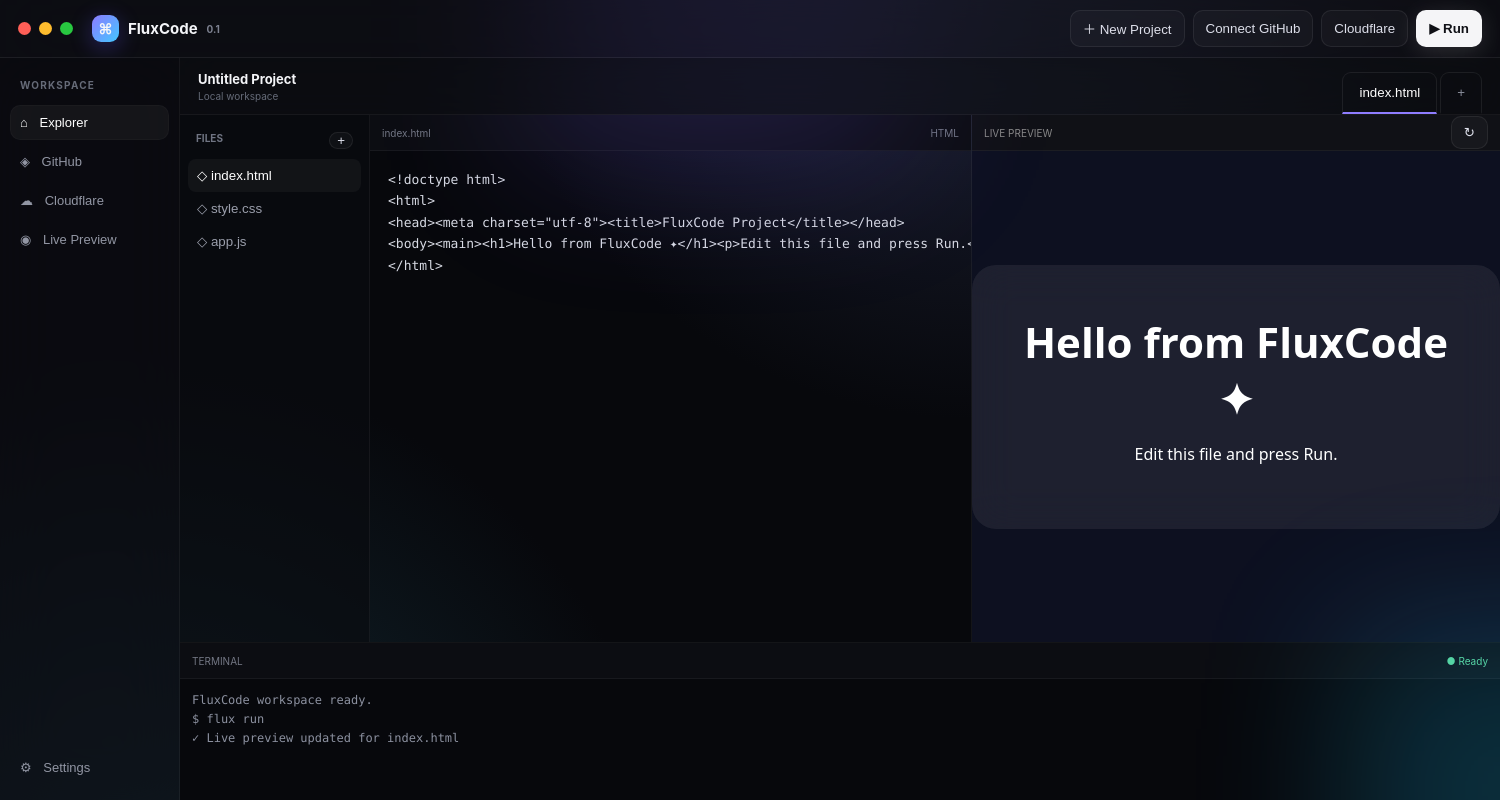
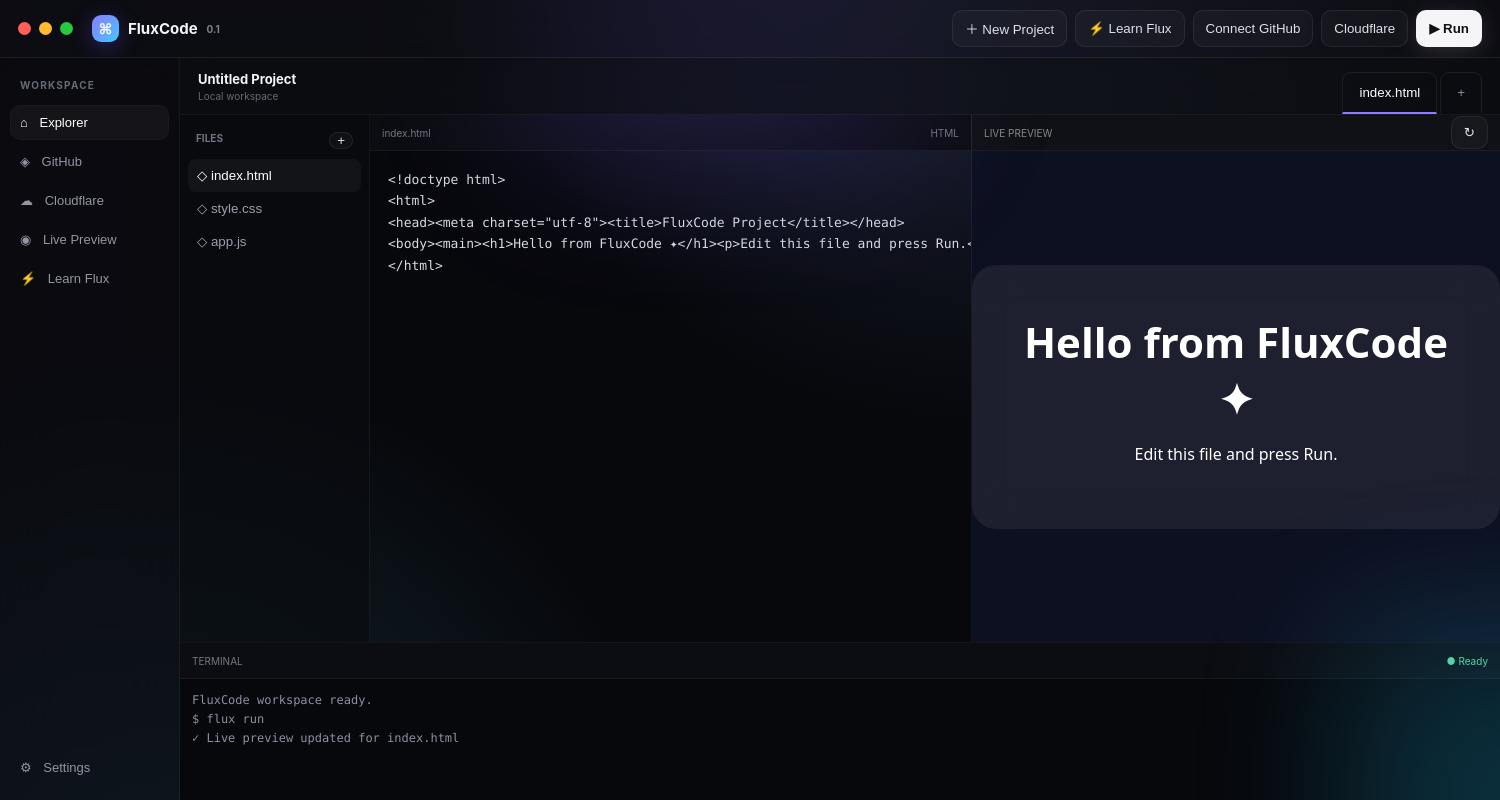
Before and after one commit to JoelEngelman/FluxCode, an Electron app: page index.html in a window 1500 px wide. Drawn offline with Linux system fonts and the light colour scheme; no server answers.

Commit message:
Add Learn Flux controls and load Flux runtime

```diff
--- a/index.html
+++ b/index.html
@@ -2,8 +2,8 @@
 <html lang="en"><head><meta charset="utf-8"><meta name="viewport" content="width=device-width,initial-scale=1"><title>FluxCode</title><link rel="stylesheet" href="style.css"></head>
 <body>
 <div class="orb o1"></div><div class="orb o2"></div>
-<header class="topbar"><div class="traffic"><button class="traffic-dot red" id="winClose" aria-label="Close"></button><button class="traffic-dot yellow" id="winMin" aria-label="Minimize"></button><button class="traffic-dot green" id="winMax" aria-label="Maximize"></button></div><div class="brand"><span class="brandmark">⌘</span><span>FluxCode</span><small id="appVersion">0.1</small></div><div class="top-actions"><button id="newProjectBtn">＋ New Project</button><button id="githubBtn">Connect GitHub</button><button id="cloudBtn">Cloudflare</button><button class="run" id="runBtn">▶ Run</button></div></header>
-<main class="app"><aside class="sidebar"><div class="side-title">WORKSPACE</div><button class="nav active" data-panel="explorer">⌂ <span>Explorer</span></button><button class="nav" data-panel="github">◈ <span>GitHub</span></button><button class="nav" data-panel="cloud">☁ <span>Cloudflare</span></button><button class="nav" data-panel="preview">◉ <span>Live Preview</span></button><div class="side-bottom"><button class="nav" data-panel="settings">⚙ <span>Settings</span></button></div></aside>
+<header class="topbar"><div class="traffic"><button class="traffic-dot red" id="winClose" aria-label="Close"></button><button class="traffic-dot yellow" id="winMin" aria-label="Minimize"></button><button class="traffic-dot green" id="winMax" aria-label="Maximize"></button></div><div class="brand"><span class="brandmark">⌘</span><span>FluxCode</span><small id="appVersion">0.1</small></div><div class="top-actions"><button id="newProjectBtn">＋ New Project</button><button id="learnFluxBtn">⚡ Learn Flux</button><button id="githubBtn">Connect GitHub</button><button id="cloudBtn">Cloudflare</button><button class="run" id="runBtn">▶ Run</button></div></header>
+<main class="app"><aside class="sidebar"><div class="side-title">WORKSPACE</div><button class="nav active" data-panel="explorer">⌂ <span>Explorer</span></button><button class="nav" data-panel="github">◈ <span>GitHub</span></button><button class="nav" data-panel="cloud">☁ <span>Cloudflare</span></button><button class="nav" data-panel="preview">◉ <span>Live Preview</span></button><button class="nav" id="learnFluxSide">⚡ <span>Learn Flux</span></button><div class="side-bottom"><button class="nav" data-panel="settings">⚙ <span>Settings</span></button></div></aside>
 <section class="workspace"><div class="projectbar"><div><strong id="projectName">Untitled Project</strong><span id="repoStatus">Local workspace</span></div><div class="tabs"><button class="tab active" id="activeTab">index.html</button><button class="tab" id="newTab">+</button></div></div>
 <div class="editor-wrap"><aside class="files"><div class="files-head">FILES <button id="newFile">+</button></div><div id="fileList"></div></aside><div class="editor"><div class="editor-head"><span id="fileName">index.html</span><span id="languageLabel">HTML</span></div><div class="code" id="code"></div></div><section class="preview"><div class="preview-head"><span>LIVE PREVIEW</span><button id="refresh">↻</button></div><iframe id="frame" sandbox="allow-scripts"></iframe></section></div><div class="terminal"><div class="term-head"><span>TERMINAL</span><span class="ok">● Ready</span></div><pre id="terminal">FluxCode workspace ready.\n$ Create a project or open a repository to begin.\n</pre></div></section></main>
-<div class="modal hidden" id="modal"><div class="modal-card"><button class="close" id="close">×</button><div id="modalBody"></div></div></div><script src="app.js"></script></body></html>
+<div class="modal hidden" id="modal"><div class="modal-card"><button class="close" id="close">×</button><div id="modalBody"></div></div></div><script src="flux.js"></script><script src="app.js"></script></body></html>
```
